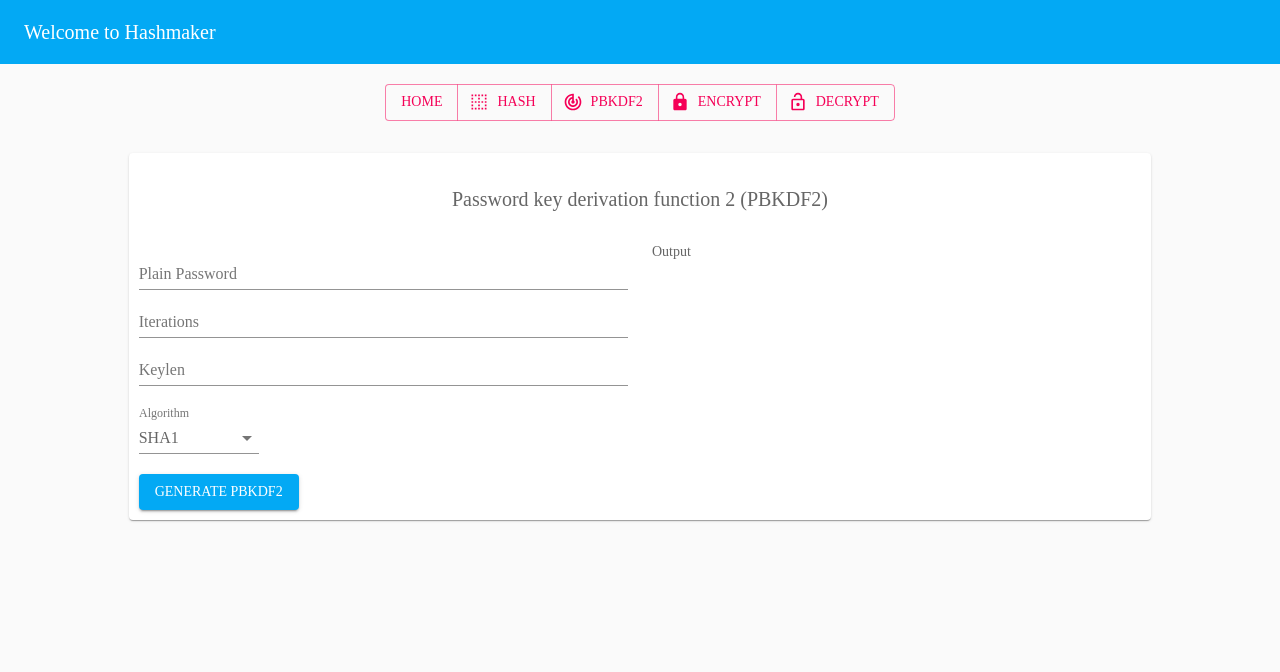
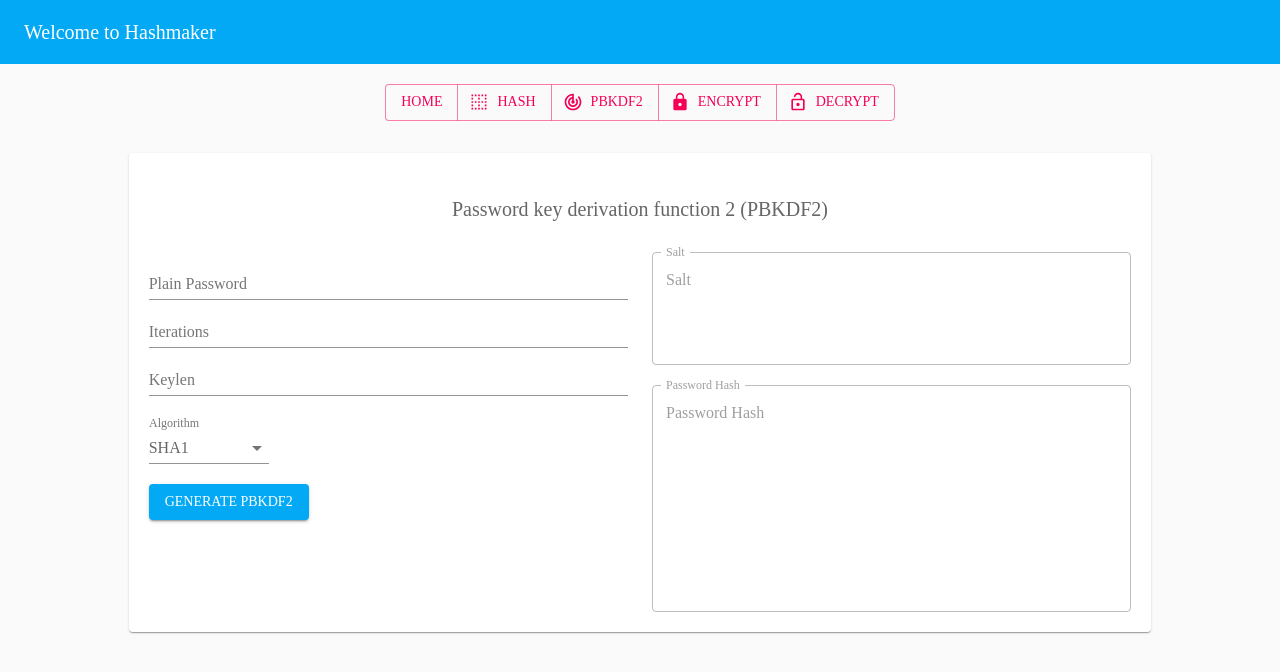
Before and after one commit to joraavanes/hashmaker, a React (Create React App) app in the folder hashmaker-client/: page /pbkdf2 in a window 1280 px wide. Shown: the top 672 px of the page. Built offline with nearby package versions, Linux system fonts and the light colour scheme; a web font is replaced by a local one.

Commit message:
Add output fields

```diff
--- a/hashmaker-client/src/components/Pbkdf2.js
+++ b/hashmaker-client/src/components/Pbkdf2.js
@@ -29,7 +29,7 @@
     return (
         <Grid container spacing={3} justify="center" className={mt}>
             <Grid item xs={12} sm={10} xl={12}>
-                <Paper className={smPadding}>
+                <Paper className={mdPadding}>
                     <Typography
                         component="h2"
                         variant="h6"
@@ -75,7 +75,27 @@
                                 </div>
                             </form>
                         </Grid>
-                        <Grid item xs={12} sm={6}>Output</Grid>
+                        <Grid item xs={12} sm={6}>
+                            <TextField
+                                disabled
+                                variant="outlined"
+                                label="Salt"
+                                defaultValue="Salt"
+                                fullWidth
+                                multiline
+                                rows={4}
+                            />
+                            <TextField
+                                className={mt}
+                                disabled
+                                label="Password Hash"
+                                defaultValue="Password Hash"
+                                variant="outlined"
+                                multiline
+                                fullWidth
+                                rows={10}
+                                />
+                        </Grid>
                     </Grid>
                 </Paper>
             </Grid>
```
